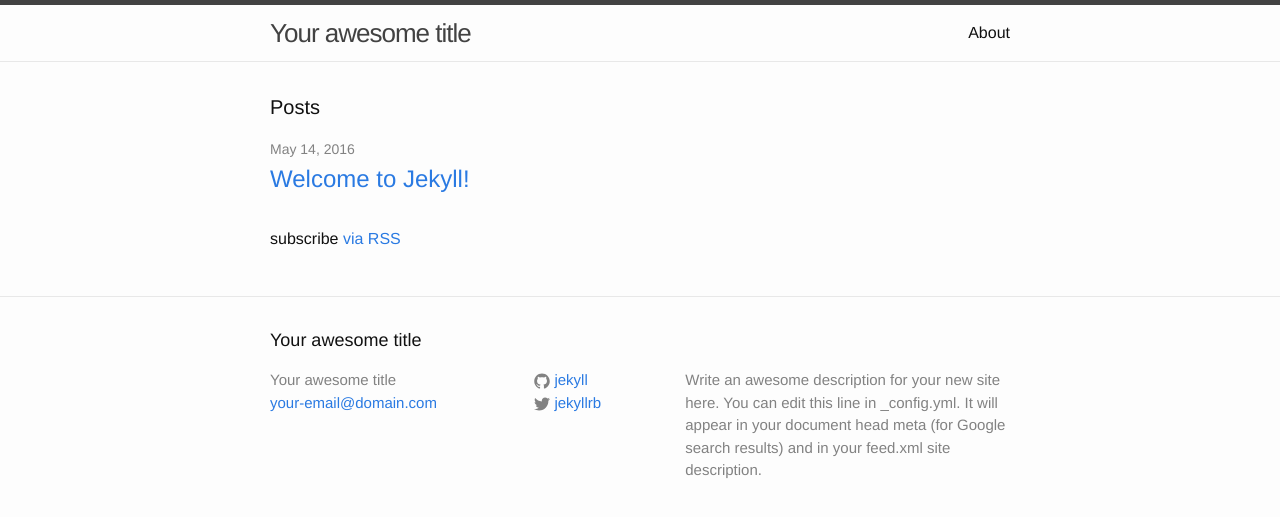
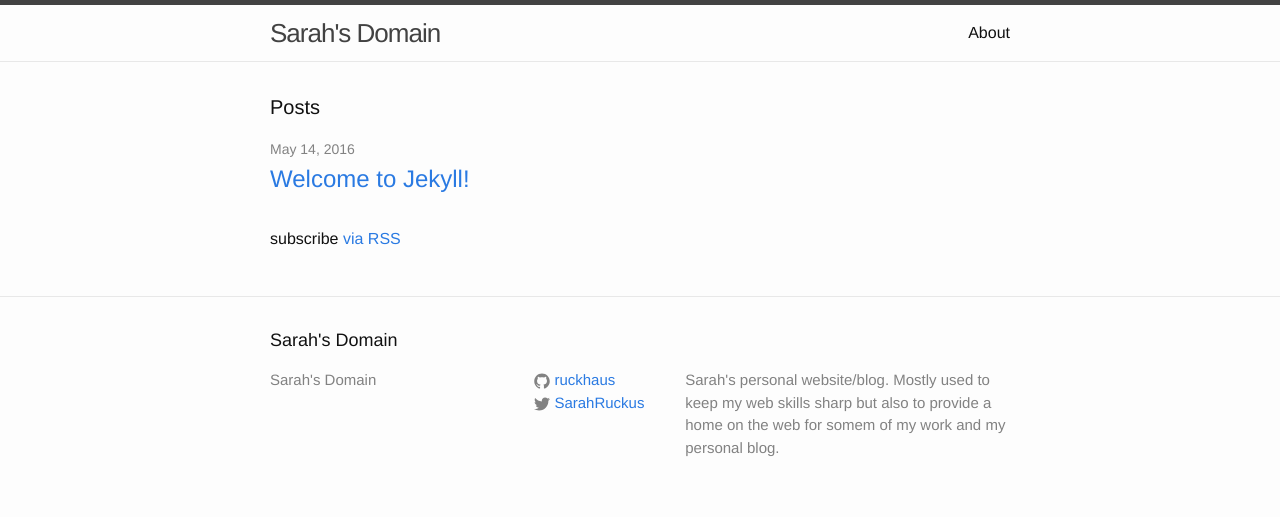
Before and after one commit to ruckhaus/ruckhaus.github.io, a Jekyll site: the page built from index.html, in a window 1280 px wide. Shown: the top 517 px of the page. Built offline with Jekyll 4.4.1, drawn with Linux system fonts in a browser that asks for light colours.

Commit message:
personalize config

```diff
--- a/_config.yml
+++ b/_config.yml
@@ -6,16 +6,15 @@
 # 'jekyll serve'. If you change this file, please restart the server process.
 
 # Site settings
-title: Your awesome title
-email: your-email@domain.com
+title: Sarah's Domain
+# email: your-email@domain.com
 description: > # this means to ignore newlines until "baseurl:"
-  Write an awesome description for your new site here. You can edit this
-  line in _config.yml. It will appear in your document head meta (for
-  Google search results) and in your feed.xml site description.
+  Sarah's personal website/blog. Mostly used to keep my web skills sharp but
+  also to provide a home on the web for somem of my work and my personal blog.
 baseurl: "" # the subpath of your site, e.g. /blog
-url: "http://yourdomain.com" # the base hostname & protocol for your site
-twitter_username: jekyllrb
-github_username:  jekyll
+url: "https://ruckhaus.github.io" # the base hostname & protocol for your site
+twitter_username: SarahRuckus
+github_username:  ruckhaus
 
 # Build settings
 markdown: kramdown
```
